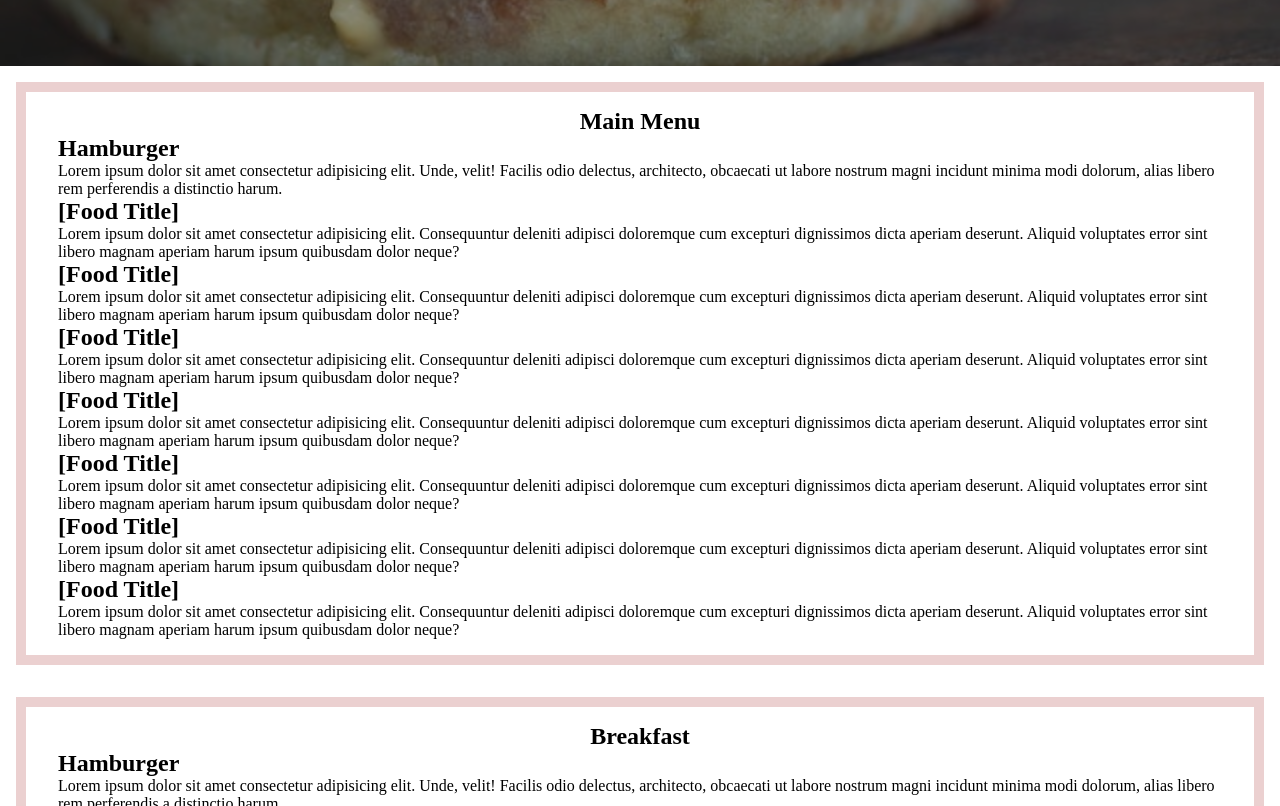
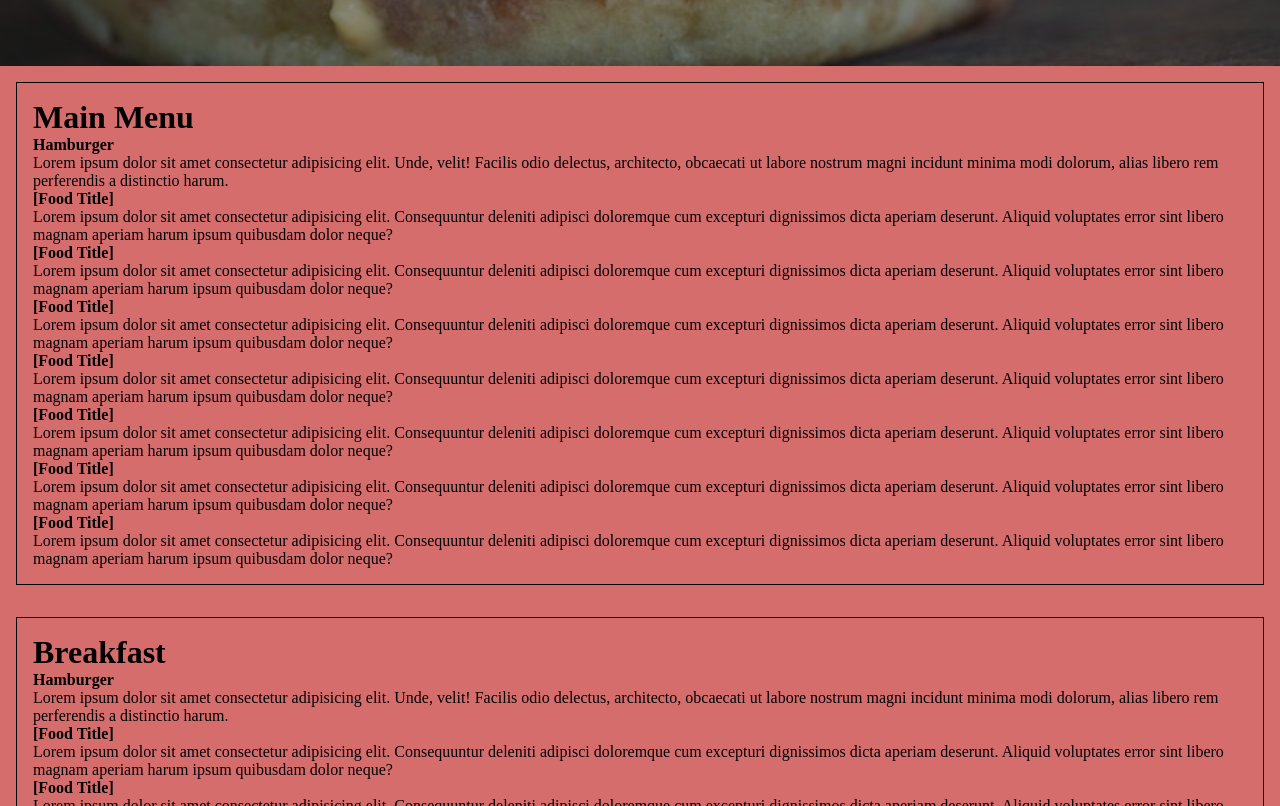
Before and after one commit to Zamza584/restaurant-site, a Next.js app: page /menu in a window 1280 px wide. Shown: the part 814-1620 px from the top of the page. Built offline with nearby package versions, Linux system fonts and the light colour scheme; a web font is replaced by a local one.

Commit message:
added some more animations

```diff
--- a/src/app/globals.scss
+++ b/src/app/globals.scss
@@ -39,6 +39,7 @@ nav {
   flex-direction: column;
   padding-top: 4rem;
   letter-spacing: 0.5rem;
+  z-index: 2;
   display: none;
   li {
     display: block;
@@ -102,22 +103,15 @@ nav {
     background-color: #ee5252c5;
     color: #ffffff;
     transition: background-color 500ms;
-
-
   }
   .button:hover {
     background-color: #f8973d;
-
   }
 }
 
-
 .hero-image {
-  z-index: -4 ;
-  height: 100vh;
   position: relative;
   height: 100vh;
-  z-index: -4;
   display: block;
   img {
     object-fit: cover;
@@ -151,25 +145,36 @@ nav {
 //Home Page
 .home-section {
   height: fit-content;
+  position: relative;
+  background-color: #ffa857;
 
   .about-us {
     height: 700px;
-    background-color: #ffa857;
+    img {
+      margin-top: 2rem;
+      width: 80%;
+      height: fit-content;
+    }
   }
   .menu {
     height: 700px;
-    background-color: #ac3a3a;
+    color: rgb(0, 0, 0);
+    background-color: #d66d6d;
   }
 }
 
 //Menu Page
-
 
 .menu-container {
   display: flex;
   flex-direction: column;
   position: relative;
   z-index: -1;
+  background-color: black;
+  .menu-box {
+    border: 1px solid black;
+    padding: 1rem;
+  }
 
   .menu-header::before {
     content: "";
@@ -185,16 +190,21 @@ nav {
 
 .breakfast-menu,
 .main-menu {
-  border: 10px solid rgb(155, 23, 23, 0.2);
-  margin: 1rem;
-  padding: 1rem 2rem;
+  h1 {
+    font-size: 2rem;
+  }
+  h2 {
+    font-size: 1rem;
+  }
+  background-color: #d66d6d;
+  padding: 1rem 1rem;
 }
 
 //About Page
 
 .about {
+  background-color: #f5d3b3;
   height: 100vh;
-
 }
 
 footer {
--- a/src/app/layout.jsx
+++ b/src/app/layout.jsx
@@ -17,7 +17,6 @@ export default function RootLayout({ children }) {
           <Nav />
         </header>
         <main>{children}</main>
-
         <footer>
           <ul className="footer-items">
             <li>
--- a/src/app/menu/page.jsx
+++ b/src/app/menu/page.jsx
@@ -12,7 +12,8 @@ export default function Menu() {
         <h1 >Our Menu</h1>
       </div>
       <div className="main-menu section">
-        <h2>Main Menu</h2>
+        <div className="menu-box">
+          <h1>Main Menu</h1>
           <div className="menu-item">
             <h2 className="title">Hamburger</h2>
             <p className="description">Lorem ipsum dolor sit amet consectetur adipisicing elit. Unde, velit! Facilis odio delectus, architecto, obcaecati ut labore nostrum magni incidunt minima modi dolorum, alias libero rem perferendis a distinctio harum.</p>
@@ -47,8 +48,10 @@ export default function Menu() {
             <p className="description">Lorem ipsum dolor sit amet consectetur adipisicing elit. Consequuntur deleniti adipisci doloremque cum excepturi dignissimos dicta aperiam deserunt. Aliquid voluptates error sint libero magnam aperiam harum ipsum quibusdam dolor neque?</p>
           </div>
         </div>
+      </div>
       <div className="breakfast-menu section">
-        <h2>Breakfast</h2>
+        <div className="menu-box">
+          <h1>Breakfast</h1>
           <div className="menu-item">
             <h2 className="title">Hamburger</h2>
             <p className="description">Lorem ipsum dolor sit amet consectetur adipisicing elit. Unde, velit! Facilis odio delectus, architecto, obcaecati ut labore nostrum magni incidunt minima modi dolorum, alias libero rem perferendis a distinctio harum.</p>
@@ -66,7 +69,7 @@ export default function Menu() {
             <h2 className="title">[Food Title]</h2>
             <p className="description">Lorem ipsum dolor sit amet consectetur adipisicing elit. Consequuntur deleniti adipisci doloremque cum excepturi dignissimos dicta aperiam deserunt. Aliquid voluptates error sint libero magnam aperiam harum ipsum quibusdam dolor neque?</p>
           </div>
-
+        </div>
       </div>
     </div>
   );
```
Also changed, not shown: src/app/animations.jsx (+17 -1 lines), src/app/page.jsx (+5 -3 lines), src/app/images/burger.png (added), src/app/menu/effects.jsx (line endings or trailing spaces). Lines whose indentation alone changed are shown as unchanged.
